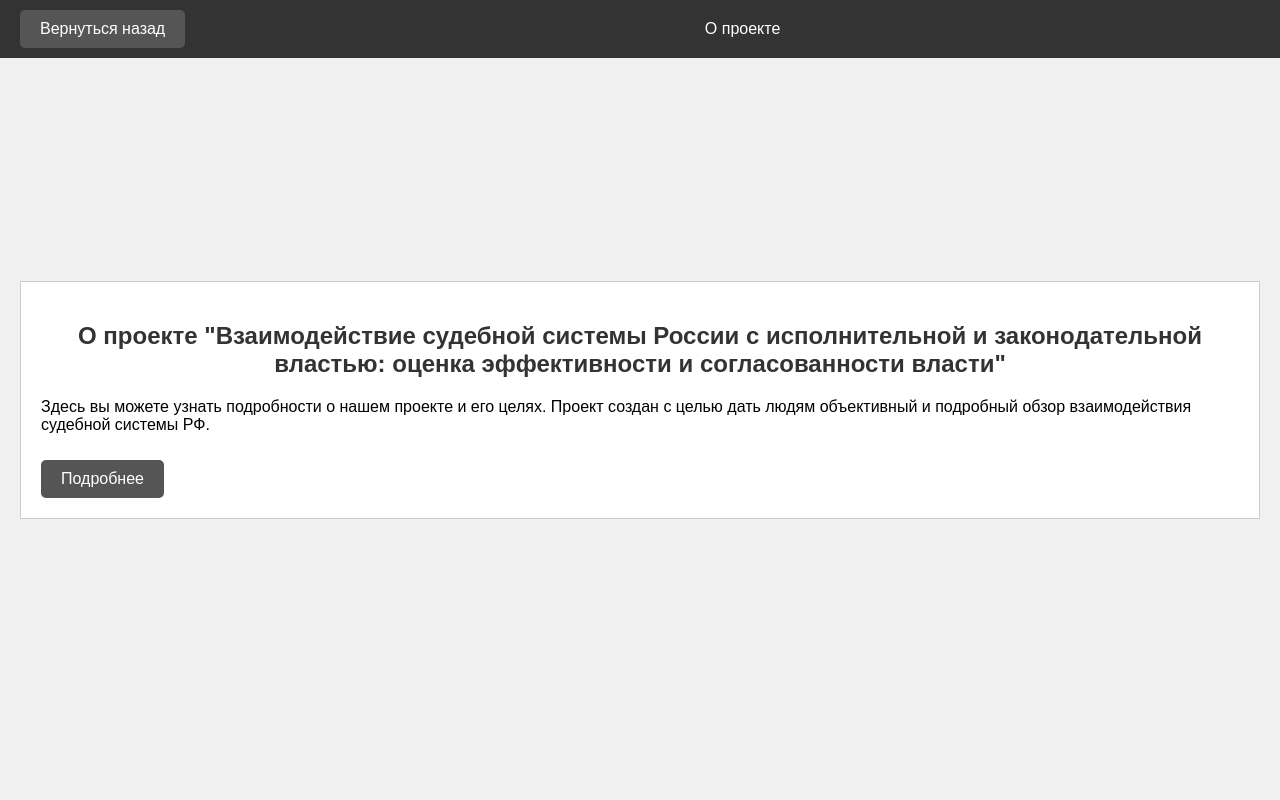
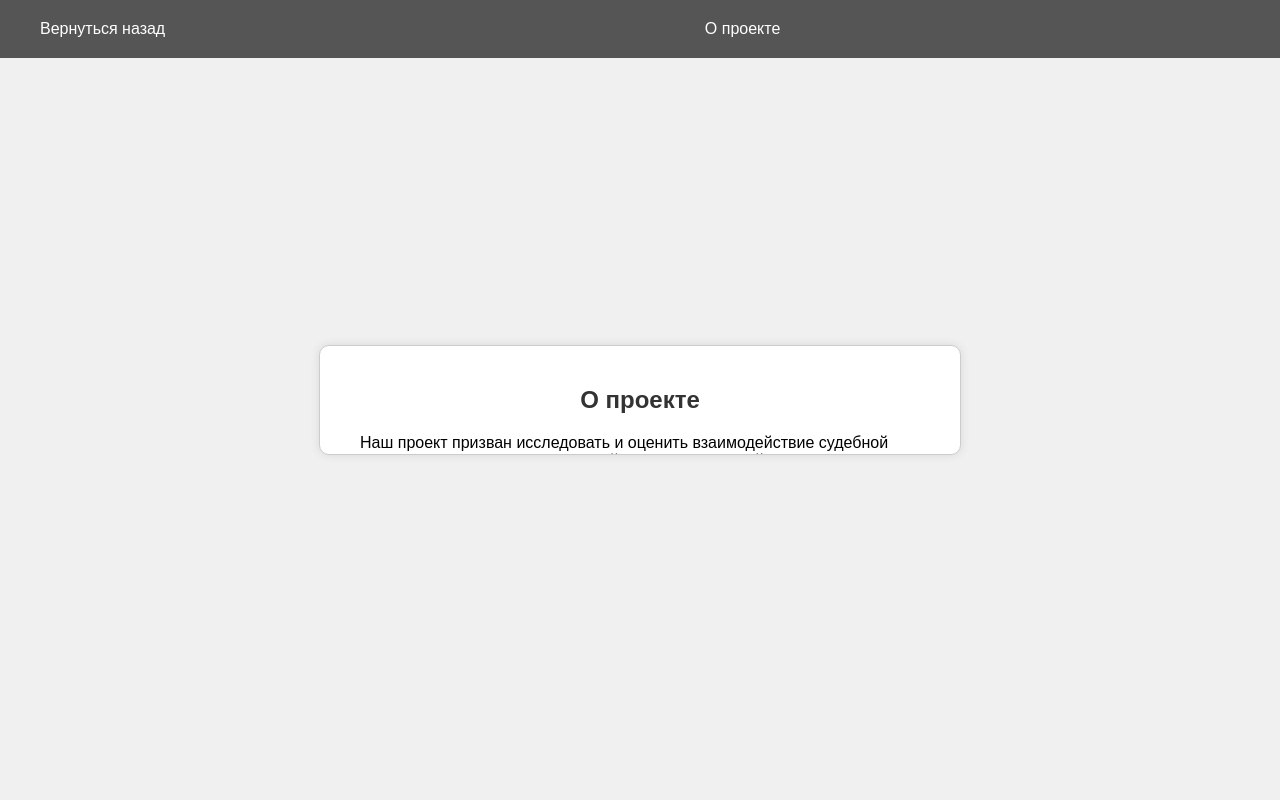
Before and after one commit to Jejsksjfh/individualproject.github.oi, a plain HTML site: page index.html in a window 1280 px wide. Shown: the top 800 px of the page. Drawn offline with Linux system fonts and the light colour scheme.

Commit message:
index.html

```diff
--- a/index.html
+++ b/index.html
@@ -32,6 +32,11 @@
             position: fixed;
             width: 100%;
             top: 0;
+            cursor: pointer; /* Добавил курсор указывающий на возможность клика */
+            transition: background-color 0.3s ease; /* Плавный переход цвета фона при наведении */
+        }
+        header:hover {
+            background-color: #555; /* Изменение цвета фона при наведении */
         }
         header a {
             color: white;
@@ -39,19 +44,30 @@
             padding: 10px 20px;
             border-radius: 5px;
             background-color: #555;
+            transition: background-color 0.3s ease; /* Плавный переход цвета фона при наведении */
         }
         header a:hover {
-            background-color: #777;
+            background-color: #777; /* Изменение цвета фона при наведении */
         }
         h2 {
             color: #333;
             text-align: center; /* Центрирование заголовка */
+            cursor: pointer; /* Добавил курсор указывающий на возможность клика */
+            transition: color 0.3s ease; /* Плавный переход цвета текста при наведении */
+        }
+        h2:hover {
+            color: #555; /* Изменение цвета текста при наведении */
         }
         section {
             margin: 20px;
             padding: 20px;
             background-color: white;
             border: 1px solid #ccc;
+            border-radius: 10px;
+            box-shadow: 0px 0px 10px 0px rgba(0,0,0,0.1); /* Добавил тень блоку */
+            max-width: 600px; /* Ограничение ширины блока */
+            overflow: hidden; /* Скрытие части блока при закрытии */
+            transition: max-height 0.5s ease, padding 0.5s ease; /* Плавное изменение максимальной высоты и отступов */
         }
         footer {
             background-color: #333;
@@ -61,40 +77,23 @@
         }
         /* Добавил стили для кнопки и анимацию */
         #moreInfoBtn {
-            background-color: #555;
-            color: white;
-            border: none;
-            padding: 10px 20px;
-            text-align: center;
-            text-decoration: none;
+            display: none; /* Скрыть кнопку, когда информация отображается */
+        }
+        #moreInfoBtn.visible {
             display: inline-block;
-            font-size: 16px;
-            margin-top: 10px;
-            cursor: pointer;
-            border-radius: 5px;
-            transition: background-color 0.3s ease;
-        }
-        #moreInfoBtn:hover {
-            background-color: #777;
         }
         .hidden {
-            display: none;
+            max-height: 0; /* Скрытие текста при загрузке страницы */
+            padding: 0 20px; /* Скрытие отступов при скрытом тексте */
         }
-        .fade-in {
-            animation: fadeIn 0.5s ease;
-        }
-        @keyframes fadeIn {
-            from {
-                opacity: 0;
-            }
-            to {
-                opacity: 1;
-            }
+        .visible {
+            max-height: 500px; /* Отображение всего текста */
+            padding: 20px; /* Отображение отступов */
         }
     </style>
 </head>
 <body>
-    <header>
+    <header id="header">
         <a href="https://jejsksjfh.github.io/www.sudebniypravo.oi/">Вернуться назад</a>
         <!-- Центрирование "О проекте" -->
         <div style="flex-grow: 1;"></div>
@@ -104,11 +103,11 @@
 
     <div class="full-screen">
         <section id="about">
-            <h2>О проекте "Взаимодействие судебной системы России с исполнительной и законодательной властью: оценка эффективности и согласованности власти"</h2>
-            <p>Здесь вы можете узнать подробности о нашем проекте и его целях. Проект создан с целью дать людям объективный и подробный обзор взаимодействия судебной системы РФ.</p>
-            <button id="moreInfoBtn">Подробнее</button>
+            <h2 id="toggleInfo">О проекте</h2>
             <div id="moreInfo" class="hidden">
-                <p>Дополнительная информация о проекте включает анализ последних изменений в законодательстве, реформы судебной системы, а также результаты исследований и выводы экспертов.</p>
+                <p>Наш проект призван исследовать и оценить взаимодействие судебной системы России с исполнительной и законодательной властью с целью выявления эффективности и согласованности их действий. Мы проводим анализ последних изменений в законодательстве, а также изучаем реформы, проводимые в судебной системе.</p>
+                <p>Наши исследования позволяют выявить проблемные моменты и недостатки во взаимодействии властей, а также предлагать рекомендации по улучшению ситуации. Мы стремимся предоставить объективный и подробный обзор взаимодействия судебной системы России с другими ветвями власти для широкой общественности.</p>
+                <p>Благодарим за интерес к нашему проекту!</p>
             </div>
         </section>
     </div>
@@ -119,14 +118,14 @@
     </footer>
 
     <script>
-        // Добавлен скрипт для отображения дополнительной информации
-        const moreInfoBtn = document.getElementById('moreInfoBtn');
+        // Добавлен скрипт для отображения/скрытия дополнительной информации при клике на заголовок
+        const toggleInfo = document.getElementById('toggleInfo');
         const moreInfo = document.getElementById('moreInfo');
 
-        moreInfoBtn.addEventListener('click', function() {
+        toggleInfo.addEventListener('click', function() {
             moreInfo.classList.toggle('hidden');
-            moreInfo.classList.toggle('fade-in');
+            moreInfo.classList.toggle('visible');
         });
     </script>
 </body>
-    </html>
+                                                              </html>
```
